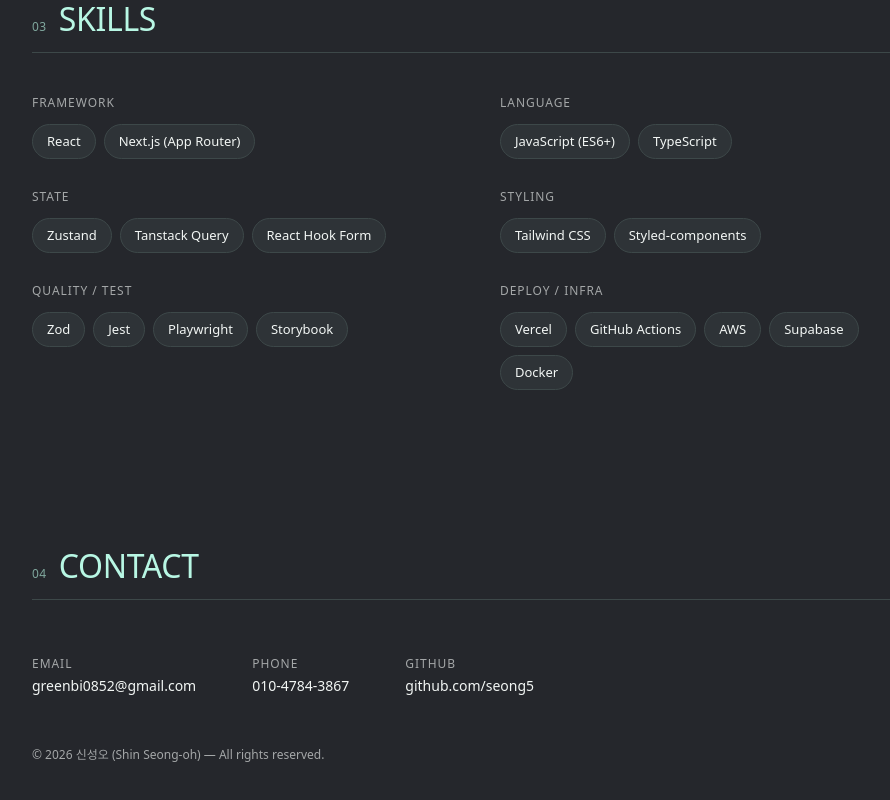
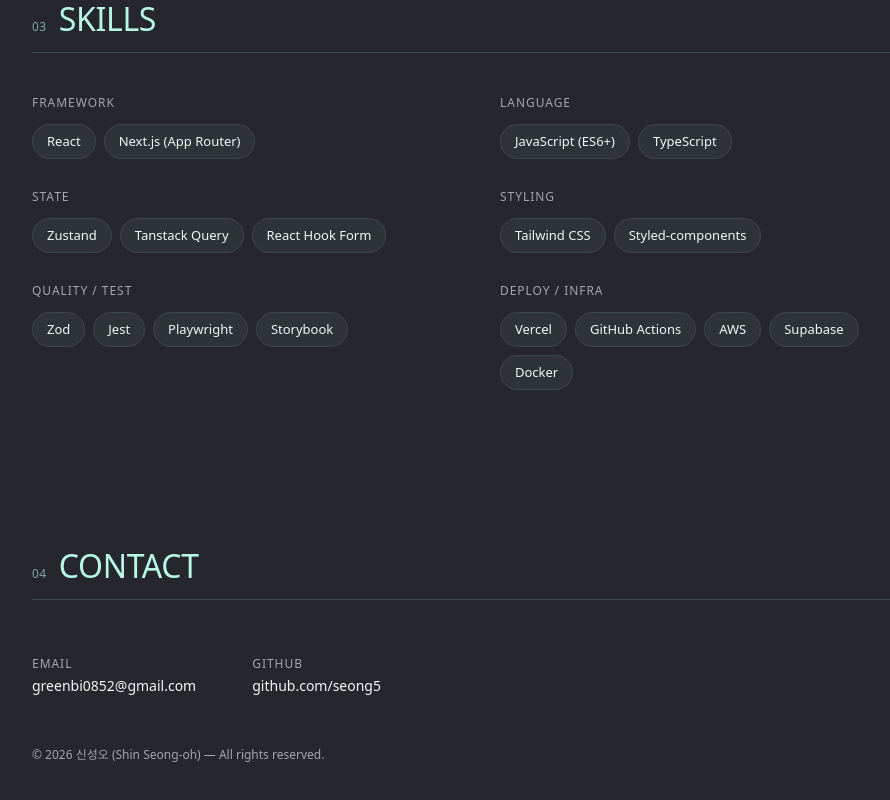
Before and after one commit to seong5/seong5.github.io, a Next.js app: page / in a window 1280 px wide. Shown: the part 2165-2965 px from the top of the page, without its empty margins (288-1178 px from the left). Built offline with nearby package versions, Linux system fonts and the light colour scheme.

Commit message:
🗑️ chore: Contact에서 전화번호 제거
스크래핑/스팸 노출 위험을 줄이고 SiteNav 하단 연락처(이메일·GitHub)와
채널을 통일

```diff
--- a/app/components/Contact.tsx
+++ b/app/components/Contact.tsx
@@ -2,7 +2,6 @@ import SectionHead from './SectionHead';
 
 const LINKS = [
   { label: 'EMAIL', value: 'greenbi0852@gmail.com', href: 'mailto:greenbi0852@gmail.com' },
-  { label: 'PHONE', value: '010-4784-3867', href: 'tel:010-4784-3867' },
   {
     label: 'GITHUB',
     value: 'github.com/seong5',
```
